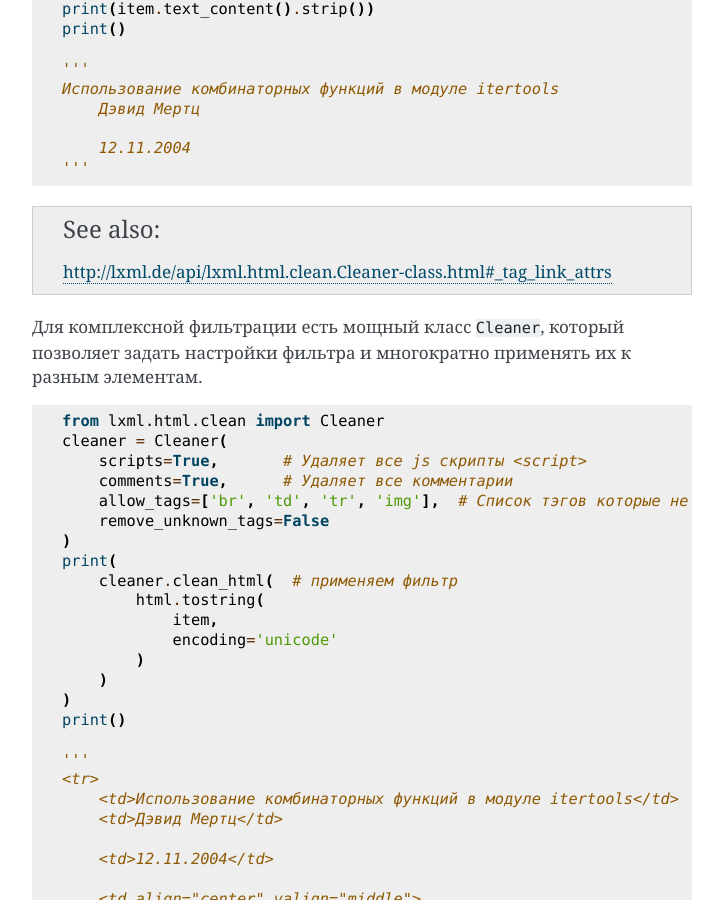
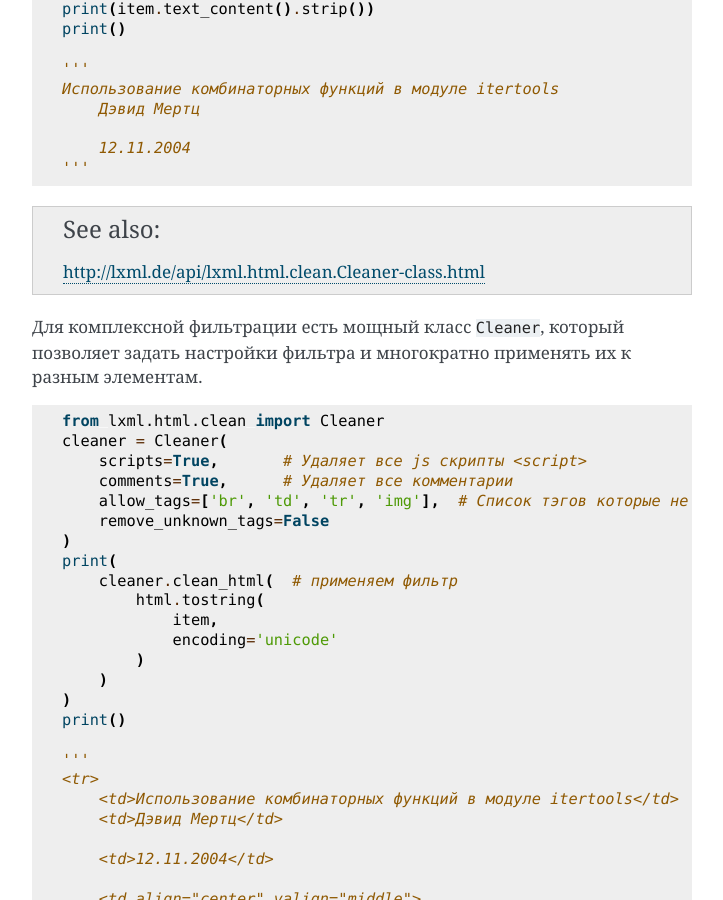
Before and after one commit to ustu/lectures.net, a Sphinx documentation site: the page built from docs/net/web.scraping/lxml.rst, in a window 1280 px wide and 900 px high, scrolled down 5969 px. Shown: the whole window, without its empty margins (388-1111 px from the left). Built offline with Sphinx 7.4.7, drawn with Linux system fonts in a browser that asks for light colours; the version number could not be read and is left out; some of the changed lines change nothing that is shown.

Commit message:
Update lxml.rst

```diff
--- a/docs/net/web.scraping/lxml.rst
+++ b/docs/net/web.scraping/lxml.rst
@@ -252,7 +252,7 @@ CSS selector
 
 .. seealso::
 
-    http://lxml.de/api/lxml.html.clean.Cleaner-class.html#_tag_link_attrs
+    http://lxml.de/api/lxml.html.clean.Cleaner-class.html
 
 Для комплексной фильтрации есть мощный класс ``Cleaner``, который позволяет
 задать настройки фильтра и многократно применять их к разным элементам.
```
